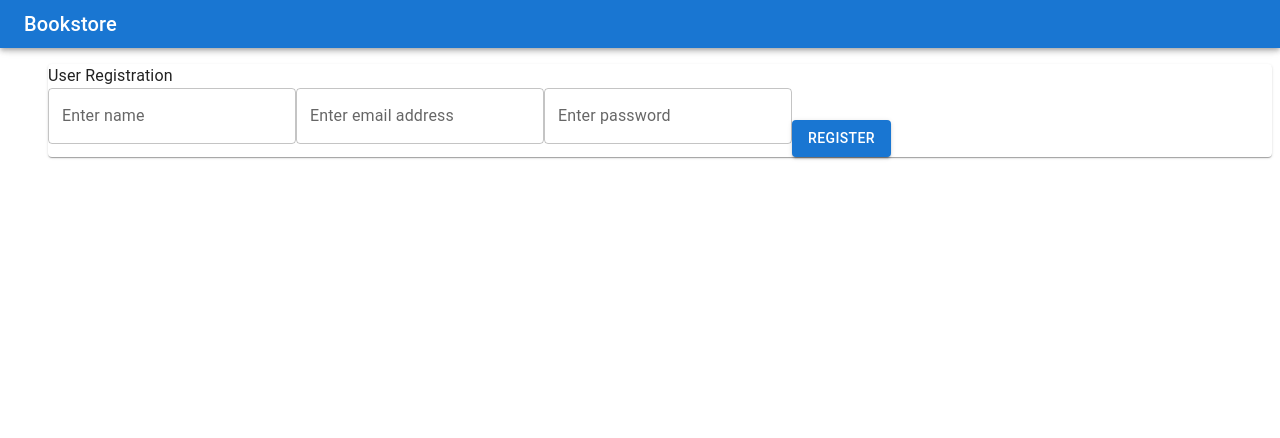
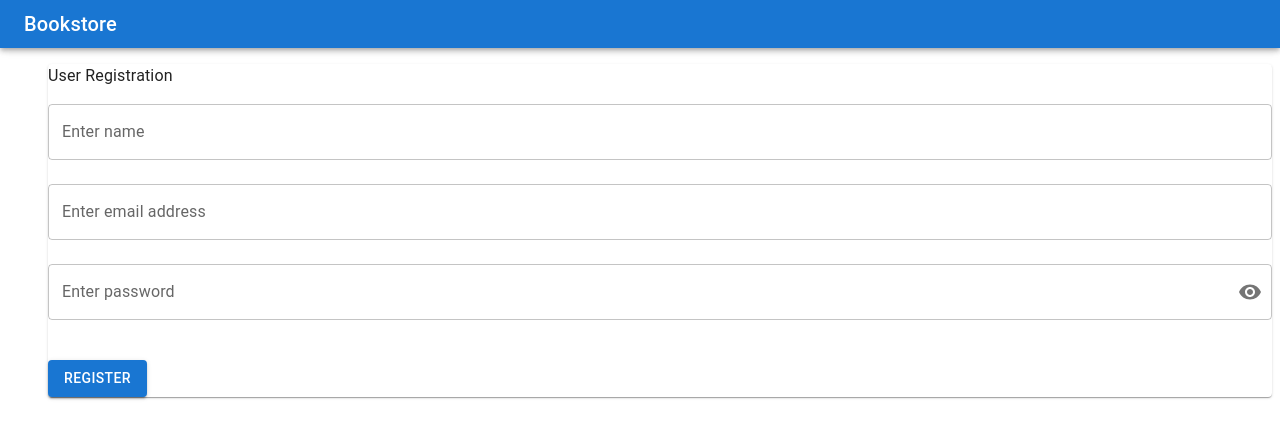
Before and after one commit to ajsisles-hub/bookstoreclient, a React (Create React App) app: page /register in a window 1280 px wide. Shown: the top 438 px of the page. Built offline with nearby package versions, Linux system fonts and the light colour scheme.

Commit message:
fix: Login not redirect correctly, refactor: added userActionTypes, adding new testcase for registration, end-to-end process of register and login

```diff
--- a/src/module/user/Login.jsx
+++ b/src/module/user/Login.jsx
@@ -38,7 +38,7 @@ const Login = () => {
             enqueueSnackbar('Login Success', {
                 variant: 'success'
             });
-            navigate.push('/');
+            navigate('/');
         }
     }, [loginPromise, enqueueSnackbar, navigate]);
 
--- a/src/module/user/Register.jsx
+++ b/src/module/user/Register.jsx
@@ -1,43 +1,111 @@
-import React from 'react';
-import { Box, Typography, Paper, TextField, Button } from '@mui/material';
+import React, { useState, useEffect } from 'react';
+import {
+    Box, Typography, Paper, TextField, Button,
+    IconButton, InputAdornment
+} from '@mui/material';
+import * as yup from 'yup';
+import { useFormik, Formik, Form, Field } from 'formik';
+import { useSnackbar } from 'notistack';
+import { useDispatch, useSelector } from 'react-redux';
+import { registerAction } from './userAction';
+import Visibility from '@mui/icons-material/Visibility';
+import VisibilityOff from '@mui/icons-material/VisibilityOff';
+import { getRegisterPromise } from './userSelector';
+
+
+const FormikTextField = ({ field, form: { touched, errors }, ...props }) => (
+    <TextField
+        {...field}
+        {...props}
+        fullWidth
+        margin="normal"
+        error={touched[field.name] && Boolean(errors[field.name])}
+        helperText={touched[field.name] && errors[field.name]}
+    />
+);
+
+
+const Register = () => {
+    const { enqueueSnackbar } = useSnackbar();
+    const dispatch = useDispatch();
+    const registerPromise = useSelector(getRegisterPromise);
+    const [showPassword, setShowPassword] = useState(false);
+    const { isErrorOccured, isSuccess, data } = registerPromise; // Destructure your state
+
+    useEffect(() => {
+        if (isErrorOccured) {
+            enqueueSnackbar('Name, Email and password invalid', {
+                variant: 'error'
+            })
+
+        }
+        if (isSuccess) {
+            enqueueSnackbar(' Registration Success', {
+                variant: 'success'
+            });
+
+            const userUuid = data?.uuid;
+
+        }
+    }, [isErrorOccured, isSuccess, data, enqueueSnackbar,]);
 
 
 
-const Register = () => {
-
     return (
+        <Formik
+            initialValues={{ name: '', email: '', password: '' }}
+            validationSchema={yup.object({
+                name: yup.string().required('Name is required'),
+                email: yup.string().email('Enter a valid email').required('Email is required'),
+                password: yup.string().min(8, 'Minimum 8 characters').required('Password is required')
+            })}
+            onSubmit={(user) => dispatch(registerAction(user))}
+        >
+            <Form autoComplete='off' noValidate >
                 <Box>
                     <Paper>
                         <Typography>
                             User Registration
                         </Typography>
-                <TextField
+
+                        <Field
                             name='name'
                             id='name'
                             label='Enter name'
-                    placeholder='Enter name'
-                ></TextField>
+                            component={FormikTextField}
+                        ></Field>
 
-                <TextField
+                        <Field
                             name='email'
                             id='email'
                             label='Enter email address'
-                    placeholder='Enter email address'
-                ></TextField>
+                            component={FormikTextField}
+                        ></Field>
 
-                <TextField
-                    name='password'
-                    id='password'
-                    label='Enter password'
-                    placeholder='Enter password'
-                ></TextField>
+                        <Field
+                            name="password"
+                            label="Enter password"
+                            type={showPassword ? 'text' : 'password'}
+                            component={FormikTextField}
+                            slotProps={{
+                                input: {
+                                    endAdornment: (
+                                        <InputAdornment position="end">
+                                            <IconButton onClick={() => setShowPassword(!showPassword)} edge="end">
+                                                {showPassword ? <VisibilityOff /> : <Visibility />}
+                                            </IconButton>
+                                        </InputAdornment>
+                                    ),
+                                },
+                            }}
+                        />
                         <Button
                             sx={{ marginTop: '2rem' }}
                             type='submit' variant='contained' color='primary'>Register</Button>
-
-
                     </Paper>
                 </Box>
+            </Form>
+        </Formik>
     )
 }
 
--- a/src/module/user/userAction.js
+++ b/src/module/user/userAction.js
@@ -1,9 +1,13 @@
 import authService from './userService';
-
+import {
+    USER_LOGIN_PENDING, USER_LOGIN_LOGIN, USER_LOGIN_SUCESS,
+    USER_REGISTER_PENDING, USER_REGISTER,
+    USER_REGISTER_SUCCESS, USER_REGISTER_ERROR
+} from './userActionTypes';
 
 export const loginAction = (email, password) => async (dispatch) => {
     try {
-        dispatch({ type: 'USER_PENDING' });
+        dispatch({ type: USER_LOGIN_PENDING });
 
         // issue axios request to login api
         const response = await authService.login(email, password);
@@ -13,10 +17,10 @@ export const loginAction = (email, password) => async (dispatch) => {
 
         //dispatch redux action
         dispatch({
-            type: "USER_LOGIN",
+            type: USER_LOGIN_LOGIN,
             payload: response.data
         });
-        dispatch({ type: 'USER_SUCESS' });
+        dispatch({ type: USER_LOGIN_SUCESS });
 
     } catch (error) {
         dispatch({ type: 'USER_ERROR' });
@@ -28,21 +32,21 @@ export const loginAction = (email, password) => async (dispatch) => {
 export const registerAction = (user) => async (dispatch) => {
 
     try {
-        dispatch({ type: 'USER_REGISTER_PENDING' });
+        dispatch({ type: USER_REGISTER_PENDING });
 
         const response = await authService.register(user);
 
         dispatch({
-            type: 'USER_REGISTER',
+            type: USER_REGISTER,
             payload: {
                 id: response.data,
                 ...user,
             }
 
         });
-        dispatch({ type: 'USER_REGISTER_SUCCESS' });
+        dispatch({ type: USER_REGISTER_SUCCESS });
     } catch (error) {
-        dispatch({ type: 'USER_REGISTER_ERROR' });
+        dispatch({ type: USER_REGISTER_ERROR });
     }
 
 };
--- /dev/null
+++ b/src/module/user/userActionTypes.js
@@ -0,0 +1,9 @@
+export const USER_LOGIN_PENDING = 'USER_PENDING';
+export const USER_LOGIN_LOGIN = 'USER_LOGIN';
+export const USER_LOGIN_SUCESS = 'USER_SUCESS';
+export const USER_LOGIN_ERROR = 'USER_ERROR';
+
+export const USER_REGISTER_PENDING = 'USER_REGISTER_PENDING';
+export const USER_REGISTER = 'USER_REGISTER';
+export const USER_REGISTER_SUCCESS = 'USER_REGISTER_SUCCESS';
+export const USER_REGISTER_ERROR = 'USER_REGISTER_ERROR';
--- a/src/module/user/userReducer.js
+++ b/src/module/user/userReducer.js
@@ -1,3 +1,9 @@
+import {
+    // USER_LOGIN_PENDING, USER_LOGIN_LOGIN, USER_LOGIN_SUCESS,
+    USER_REGISTER_PENDING, USER_REGISTER,
+    USER_REGISTER_SUCCESS, USER_REGISTER_ERROR
+} from './userActionTypes';
+
 export const USER_INITIAL_STATE = {
     token: window.localStorage.getItem('bookstore-token'),
     loginPromise: {
@@ -43,29 +49,29 @@ const userReducer = (state = USER_INITIAL_STATE, action) => {
             };
 
 
-        //Register action
-        case 'USER_REGISTER':
+        //======== REGISTRATION REDUCER ======= //
+        case USER_REGISTER:
             return {
                 ...state,
                 user: action.payload
             };
 
-        case 'USER_REGISTER_SUCESS':
+        case USER_REGISTER_SUCCESS:
             return {
                 ...state,
-                loginPromise: { isPending: false, isSuccess: true, isErrorOccured: false }
+                registerPromise: { isPending: false, isSuccess: true, isErrorOccured: false }
 
             };
-        case 'USER_REGISTER_PENDING':
+        case USER_REGISTER_PENDING:
             return {
                 ...state,
-                loginPromise: { isPending: true, isSuccess: false, isErrorOccured: false }
+                registerPromise: { isPending: true, isSuccess: false, isErrorOccured: false }
 
             };
-        case 'USER_REGISTER_ERROR':
+        case USER_REGISTER_ERROR:
             return {
                 ...state,
-                loginPromise: { isPending: false, isSuccess: false, isErrorOccured: true }
+                registerPromise: { isPending: false, isSuccess: false, isErrorOccured: true }
             };
 
 
--- a/src/module/user/userSelector.js
+++ b/src/module/user/userSelector.js
@@ -1,3 +1,3 @@
 export const getUserToken = (rootReducer) => rootReducer.user.token;
 export const getUserPromise = (rootReducer) => rootReducer.user.loginPromise;
-export const getRegisterPrmose = (rootReducer) => rootReducer.user.registerPromise;
+export const getRegisterPromise = (rootReducer) => rootReducer.user.registerPromise;
```
Also changed, not shown: 1 other file (tests, documents, lock files or other folders). Lines whose indentation alone changed are shown as unchanged.
